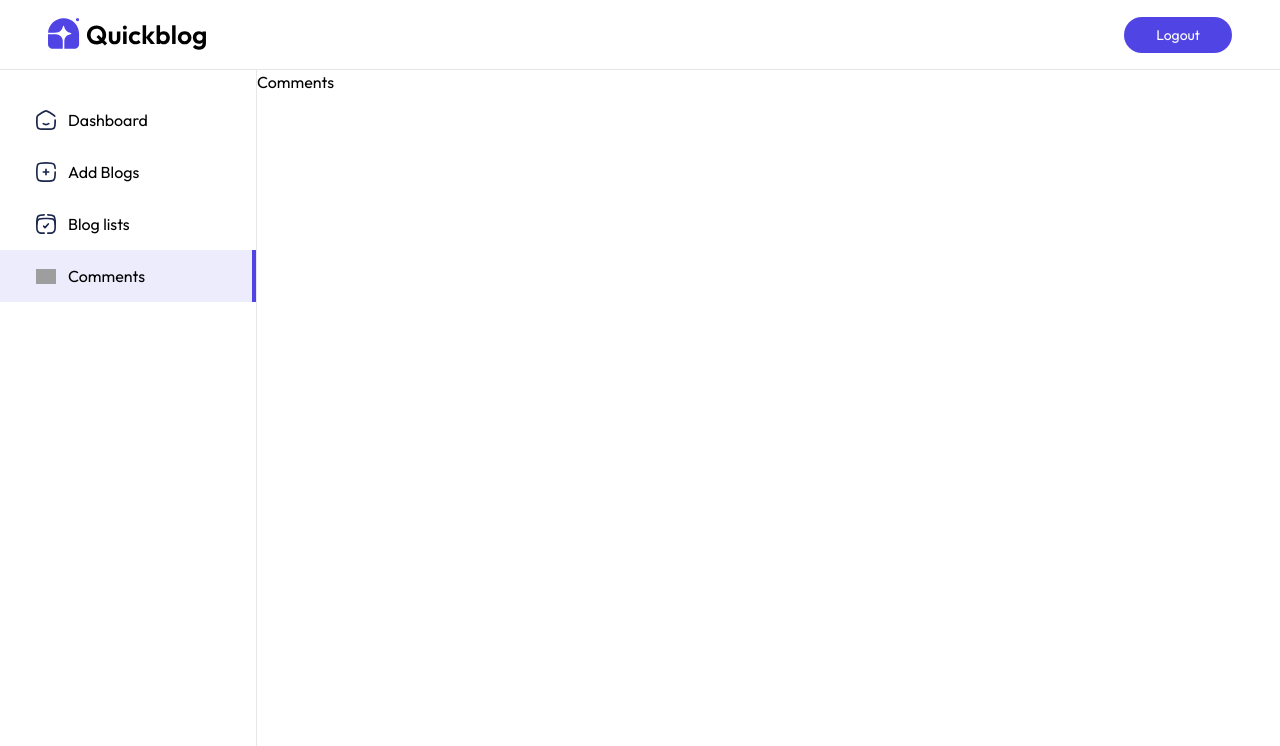
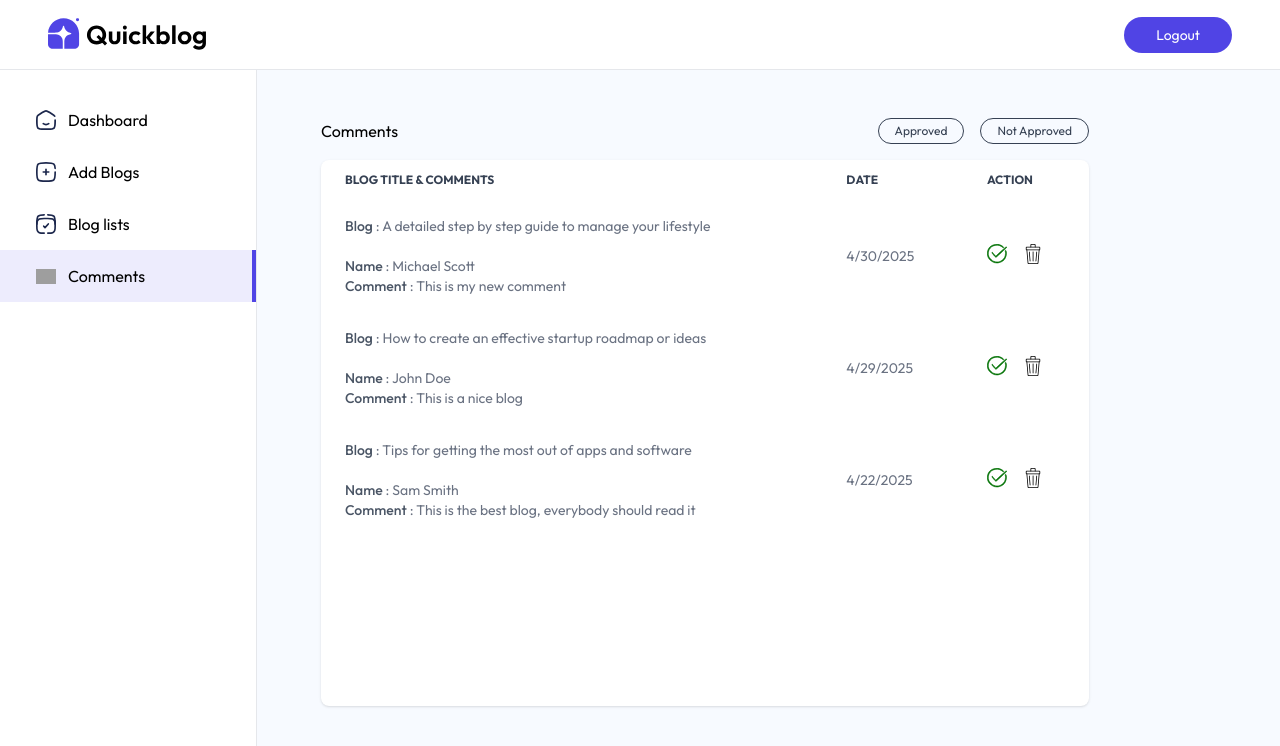
Before and after one commit to akshaychavan23031998/MERN_AI_QuickBlog_App, a React (Vite) app in the folder client/: page /admin/comments in a window 1280 px wide. Shown: the top 746 px of the page. Built offline with nearby package versions, Linux system fonts and the light colour scheme; grey boxes are pictures that could not be loaded.

Commit message:
Completed the Admin Comments page.

```diff
--- /dev/null
+++ b/client/src/components/admin/CommentTableItem.jsx
@@ -0,0 +1,42 @@
+import React from "react";
+import { assets } from "../../assets/assets";
+
+const CommentTableItem = ({ comment, fetchComments }) => {
+  const { blog, createdAt, _id } = comment;
+  const BlogDate = new Date(createdAt);
+
+  return (
+    <tr className="order-y border-gray-300">
+      <td className="px-6 py-4">
+        <b className="font-medium text-gray-600">Blog</b> : {blog.title}
+        <br />
+        <br />
+        <b className="font-medium text-gray-600">Name</b> : {comment.name}
+        <br />
+        <b className="font-medium text-gray-600">Comment</b> : {comment.content}
+      </td>
+      <td className="px-6 py-4">{BlogDate.toLocaleDateString()}</td>
+      <td className="px-6 py-4">
+        <div className="inline-flex items-center gap-4">
+          {!comment.isApproved ? (
+            <img
+              src={assets.tick_icon}
+              className="w-5 hover:scale-110 transition-all cursor-pointer"
+            />
+          ) : (
+            <p className="text-xs border border-green-600 bg-green-100 text-green-600 rounded-full px-3 py-1">
+              Approved
+            </p>
+          )}
+          <img
+            src={assets.bin_icon}
+            alt=""
+            className="w-5 hover:scale-110 transition-all cursor-pointer"
+          />
+        </div>
+      </td>
+    </tr>
+  );
+};
+
+export default CommentTableItem;
--- a/client/src/pages/admin/Comments.jsx
+++ b/client/src/pages/admin/Comments.jsx
@@ -1,9 +1,77 @@
-import React from 'react'
+import React, { useEffect, useState } from "react";
+import { comments_data } from "../../assets/assets";
+import CommentTableItem from "../../components/admin/CommentTableItem";
 
 const Comments = () => {
+  const [comments, setComments] = useState([]);
+  const [filter, setFilter] = useState("");
+
+  const fetchComments = async () => {
+    setComments(comments_data);
+  };
+
+  useEffect(() => {
+    fetchComments();
+  }, []);
+
   return (
-    <div>Comments</div>
-  )
-}
+    <div className="flex-1 pt-5 px-5 sm:pt-12 sm:pl-16 bg-blue-50/50">
+      <div className="flex justify-between items-center max-w-3xl">
+        <h1>Comments</h1>
+        <div className="flex gap-4">
+          <button
+            onClick={() => setFilter("Approved")}
+            className={`shadow-custom-sm border rounded-full px-4 py-1 cursor-pointer text-xs ${
+              filter === "Approved" ? "text-primary" : "text-gray-700"
+            }`}
+          >
+            Approved
+          </button>
 
-export default Comments
+          <button
+            onClick={() => setFilter("Not Approved")}
+            className={`shadow-custom-sm border rounded-full px-4 py-1 cursor-pointer text-xs ${
+              filter === "Not Approved" ? "text-primary" : "text-gray-700"
+            }`}
+          >
+            Not Approved
+          </button>
+        </div>
+      </div>
+      <div className="relative h-4/5 max-w-3xl overflow-x-auto mt-4 bg-white shadow rounded-lg scrollbar-hide">
+        <table className="w-full text-gray-500 text-sm">
+          <thead className="text-xs text-gray-700 text-left uppercase">
+            <tr>
+              <th scope="col" className="px-6 py-3">
+                Blog Title & Comments
+              </th>
+              <th scope="col" className="px-6 py-3">
+                Date
+              </th>
+              <th scope="col" className="px-6 py-3">
+                Action
+              </th>
+            </tr>
+          </thead>
+          <tbody>
+            {comments
+              .filter((comment) => {
+                if (filter === "Approved") return comment.isApproved === true;
+                return comment.isApproved === false;
+              })
+              .map((comment, index) => (
+                <CommentTableItem
+                  key={comment._id}
+                  comment={comment}
+                  index={index + 1}
+                  fetchComments={fetchComments}
+                />
+              ))}
+          </tbody>
+        </table>
+      </div>
+    </div>
+  );
+};
+
+export default Comments;
```
